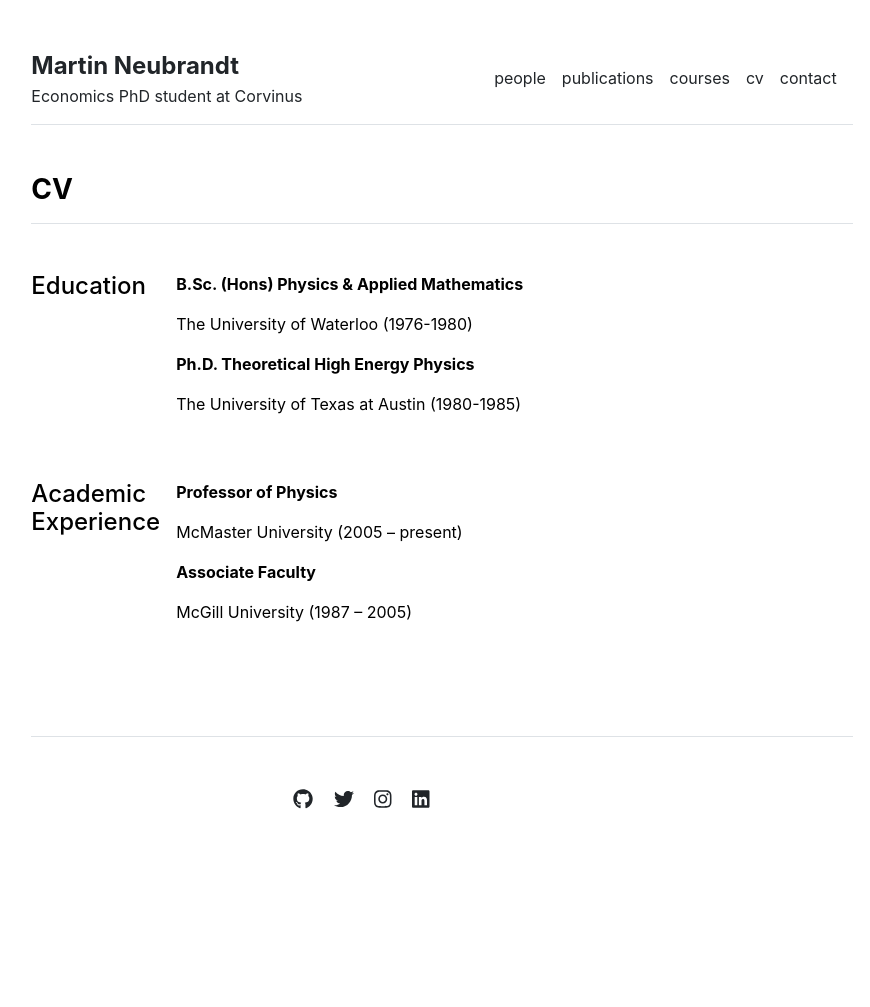
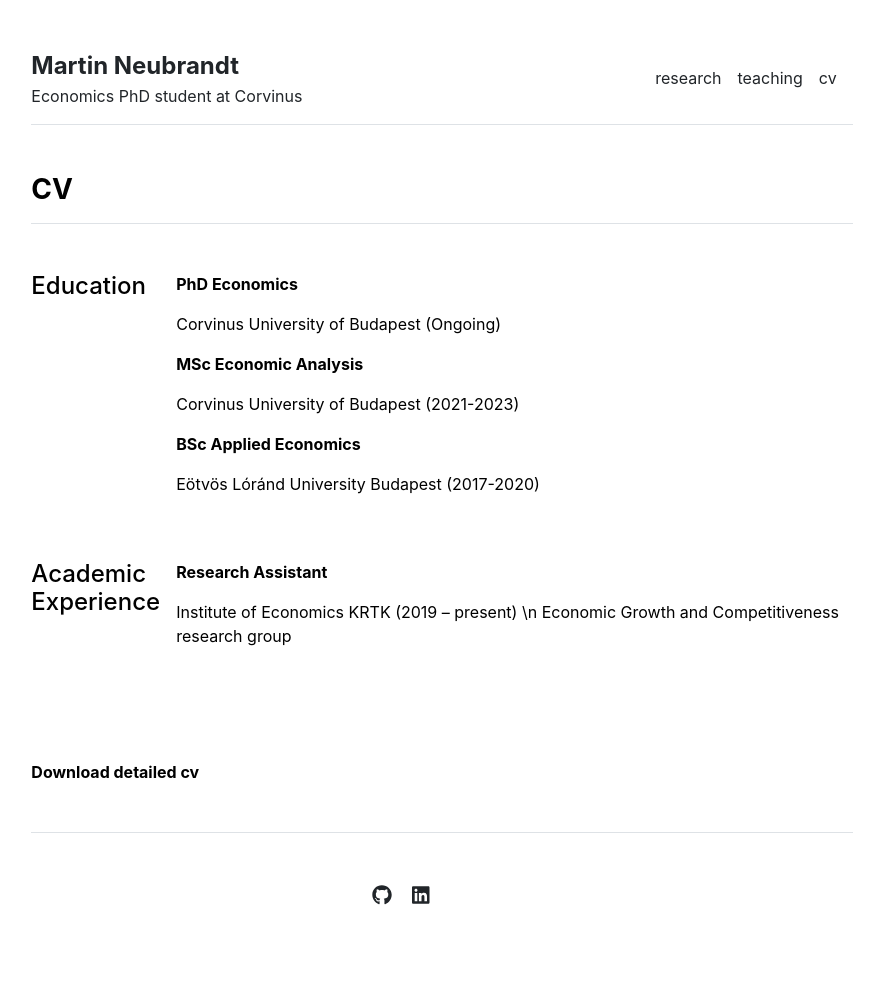
Before and after one commit to martinneubrandt/martinneubrandt.github.io, a Jekyll site: the page built from cv.md, in a window 1280 px wide. Shown: the whole page, without its empty margins (198-1068 px from the left). Built offline with Jekyll 4.4.1, drawn with Linux system fonts in a browser that asks for light colours; before the commit the page ends 911 px from its top, so only the background shows below that.

Commit message:
Update website

```diff
--- a/_data/cv/academic-experience.yml
+++ b/_data/cv/academic-experience.yml
@@ -1,5 +1,3 @@
-- title: 'Professor of Physics'
-  description: 'McMaster University (2005 – present)'
-
-- title: 'Associate Faculty'
-  description: 'McGill University (1987 – 2005)'
+- title: 'Research Assistant'
+  description: 'Institute of Economics KRTK (2019 – present) \n
+  Economic Growth and Competitiveness research group'
--- a/_data/cv/education.yml
+++ b/_data/cv/education.yml
@@ -1,5 +1,9 @@
-- title: 'B.Sc. (Hons) Physics & Applied Mathematics'
-  description: 'The University of Waterloo (1976-1980)'
+- title: 'PhD Economics'
+  description: 'Corvinus University of Budapest (Ongoing)'
 
-- title: 'Ph.D. Theoretical High Energy Physics'
-  description: 'The University of Texas at Austin (1980-1985)'
+
+- title: 'MSc Economic Analysis'
+  description: 'Corvinus University of Budapest (2021-2023)'
+
+- title: 'BSc Applied Economics'
+  description: 'Eötvös Lóránd University Budapest (2017-2020)'
--- a/_data/settings.yml
+++ b/_data/settings.yml
@@ -1,25 +1,8 @@
 menu:
-- {name: 'people', url: '/people'}
-- {name: 'publications', url: '/publications'}
-- {name: 'courses', url: '/courses'}
+- {name: 'research', url: '/research'}
+- {name: 'teaching', url: '/teaching'}
 - {name: 'cv', url: '/cv'}
-- {name: 'contact', url: '/contact'}
-
-people:
-- {name: 'Primary Investigator', title: 'Researcher', department: 'Physics & Astronomy', institution: 'Some University', institution_address: '1 Main Street, Canada', phone: '(000) 000-0000', email: 'hello@university.edu', office: 'Science Building 505', image: 'assets/img/primary-investigator.jpg', url: 'primary-investigator'}
-- {name: 'Lab Technician', title: 'Researcher', department: 'Physics & Astronomy', institution: 'Some University', institution_address: '1 Main Street, Canada', phone: '(000) 000-0000', email: 'hello@university.edu', office: 'Science Building 505', image: 'assets/img/lab-technician.jpg', url: 'lab-technician'}
-- {name: 'Graduate Student', title: 'Researcher', department: 'Physics & Astronomy', institution: 'Some University', institution_address: '1 Main Street, Canada', phone: '(000) 000-0000', email: 'hello@university.edu', office: 'Science Building 505', image: 'assets/img/graduate-student.jpg', url: 'graduate-student'}
-
-courses:
-- {name: 'Vector Calculus', url: 'vector-calculus'}
-- {name: 'Quantum Mechanics', url: 'quantum-mechanics'}
-- {name: 'Stellar Structures', url: 'stellar-structures'}
 
 social:
-- {icon: 'github', link: 'https://github.com/LeNPaul'}
-- {icon: 'twitter', link: 'https://twitter.com/paululele'}
-- {icon: 'instagram', link: 'https://instagram.com/paululele'}
-- {icon: 'linkedin', link: 'https://linkedin.com/in/lenpaul'}
-
-contacts:
-- {name: 'Dr. Academia', title: 'Professor', department: 'Physics & Astronomy', institution: 'Some University', institution_address: '1 Main Street, Canada', phone: '(000) 000-0000', email: 'hello@university.edu', office: 'Science Building 505', image: 'assets/img/contact.jpg'}
+- {icon: 'github', link: 'https://github.com/martinneubrandt'}
+- {icon: 'linkedin', link: 'www.linkedin.com/in/martinneubrandt'}
--- a/_layouts/cv.html
+++ b/_layouts/cv.html
@@ -31,3 +31,7 @@ layout: default
     </div>
   </div>
 </div>
+
+<p><b>
+  Download detailed cv
+</b></p>
```
Also changed, not shown: _data/publications.yml (deleted, +0 -10 lines), index.md (+0 -4 lines), screenshot.png (deleted).
